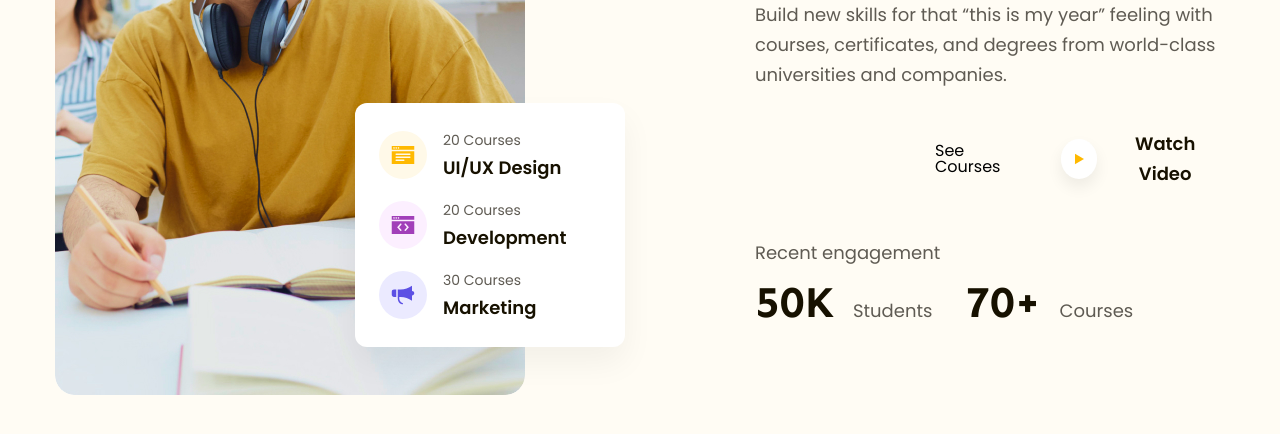
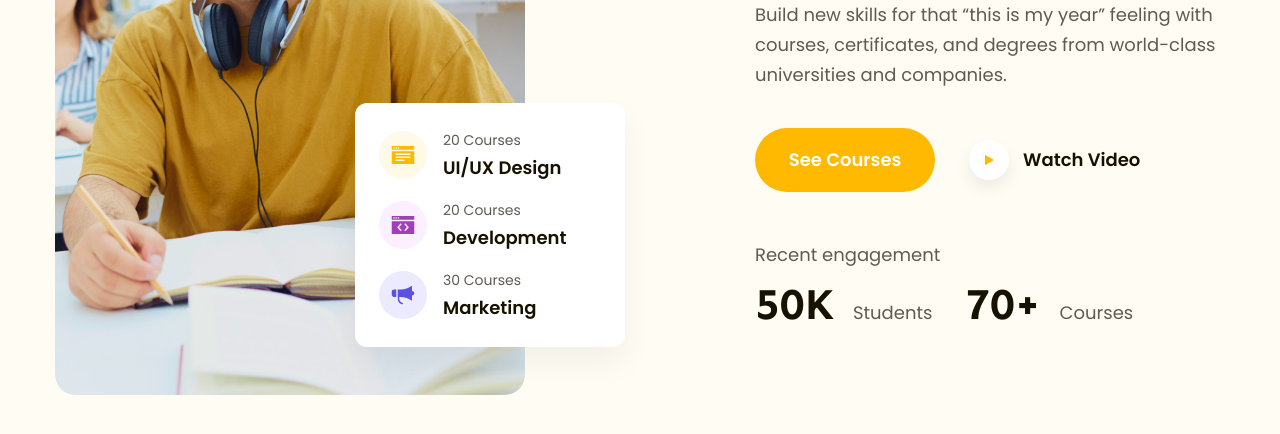
Before and after one commit to khang68/html-css-02, a plain HTML site: page index.html in a window 1280 px wide. Shown: the part 440-874 px from the top of the page. Drawn offline with Linux system fonts and the light colour scheme.

Commit message:
fix the See Courses button bug

```diff
--- a/index.html
+++ b/index.html
@@ -124,7 +124,7 @@
                                 from world-class universities and companies.
                             </p>
                             <div class="cta-group">
-                                <a href="#!" class="btn hero-cta"></a>
+                                <a href="#!" class="btn hero-cta">
                                     See Courses
                                 </a>
                                 <button class="watch-video">
@@ -208,7 +208,10 @@
                                 <!-- HEAD -->
                                 <div class="head">
                                     <h3 class="title">
-                                        <a href="#!" class="line-clamp break-all">
+                                        <a
+                                            href="#!"
+                                            class="line-clamp break-all"
+                                        >
                                             Basic web design
                                         </a>
                                     </h3>
@@ -247,7 +250,10 @@
                                 <!-- HEAD -->
                                 <div class="head">
                                     <h3 class="title">
-                                        <a href="#!" class="line-clamp break-all">
+                                        <a
+                                            href="#!"
+                                            class="line-clamp break-all"
+                                        >
                                             UI/UX design
                                         </a>
                                     </h3>
@@ -286,7 +292,12 @@
                                 <!-- HEAD -->
                                 <div class="head">
                                     <h3 class="title">
-                                        <a href="#!" class="line-clamp break-all">Web App design</a>
+                                        <a
+                                            href="#!"
+                                            class="line-clamp break-all"
+                                        >
+                                            Web App design
+                                        </a>
                                     </h3>
                                     <div class="rating">
                                         <img
```
